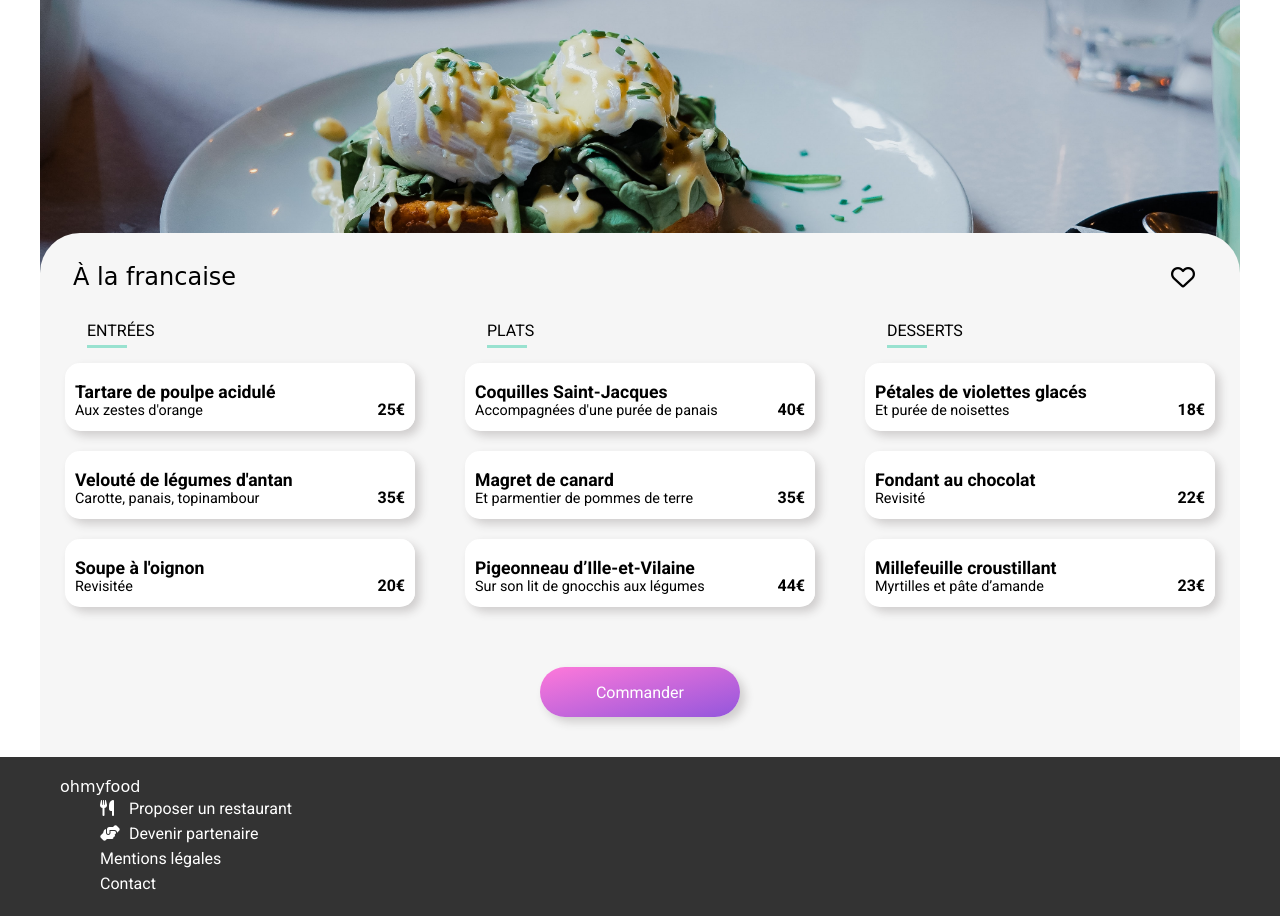
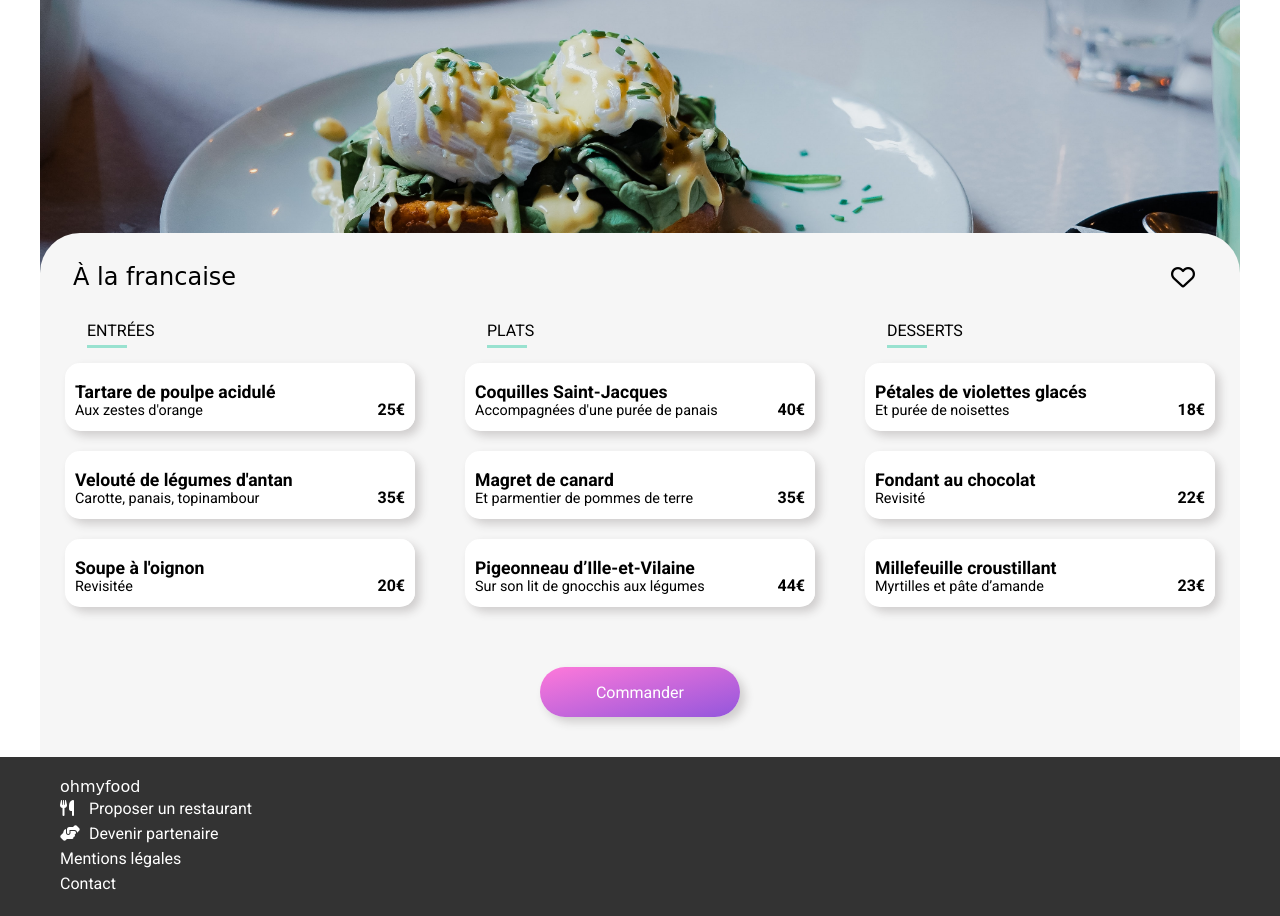
Before and after one commit to rulles13/StephaneGillon_3_02122020, a website: page a_la_francaise.html in a window 1280 px wide. Shown: the part 127-1043 px from the top of the page. Drawn offline with Linux system fonts and the light colour scheme; a web font is replaced by a local one.

Commit message:
fix error css and add semantic tags

```diff
--- a/a_la_francaise.html
+++ b/a_la_francaise.html
@@ -162,6 +162,7 @@
         <footer>
             <div class="footer__cont">
                 <span class="footer__logo">ohmyfood</span>
+                    <nav>
                     <ul class="footer__style">
                         <li>
                             <a class="footer__link" href="#">
@@ -182,6 +183,7 @@
                             <a class="footer__link" href="mailto:contact@ohmyfood.com">Contact</a>
                         </li>
                     </ul>
+                </nav>
             </div>
         </footer>
     </div>
--- a/sass/Pages/_footer.scss
+++ b/sass/Pages/_footer.scss
@@ -24,6 +24,7 @@ footer{
 
 .footer__style{
     list-style: none;
+    padding: 0;
 }
 
 .footer__icon {
```
Also changed, not shown: index.html (+2 -0 lines), la_note_enchantee.html (+2 -0 lines), la_palette_du_gout.html (+2 -0 lines), le_delice_des_sens.html (+2 -0 lines), public/css/style.css, 1 other file. Lines whose indentation alone changed are shown as unchanged.
